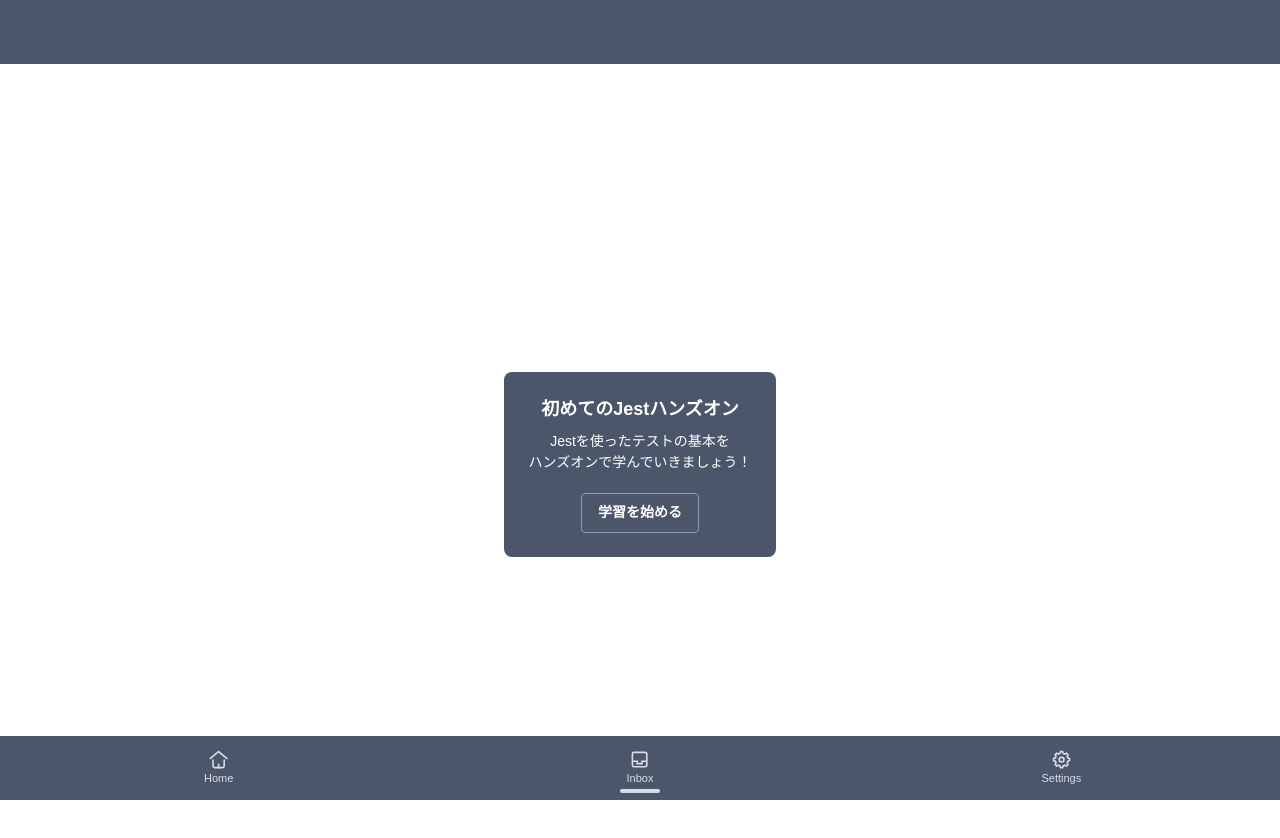
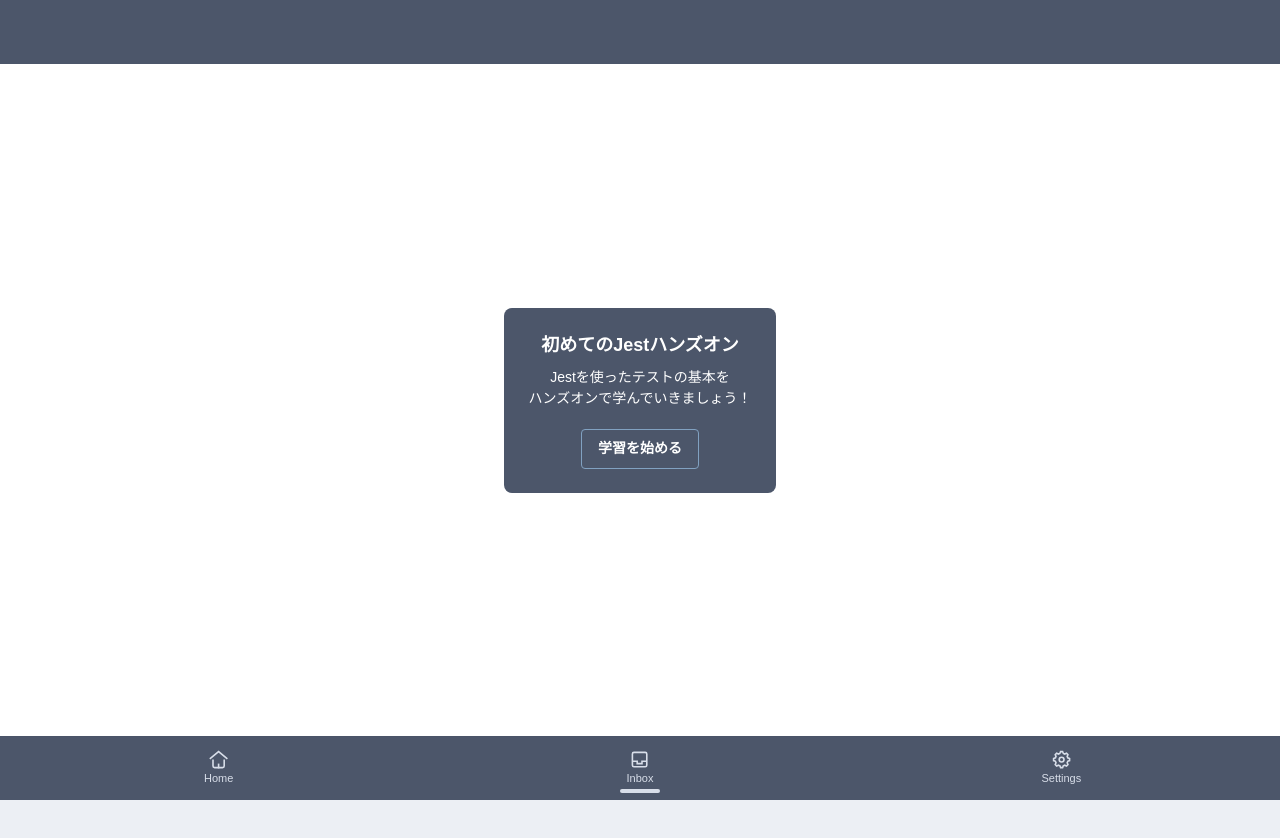
Before and after one commit to arp-r-nagao/Jest_Learning, a Next.js app: page / in a window 1280 px wide. Shown: the top 838 px of the page. After the commit the page ends 800 px from the top, so only its background shows below. Built offline with nearby package versions, Linux system fonts and the light colour scheme.

Commit message:
レイアウト修正

```diff
--- a/app/layout.tsx
+++ b/app/layout.tsx
@@ -27,9 +27,11 @@
   return (
     <html lang="en" data-theme="nord">
       <body className={`${geistSans.variable} ${geistMono.variable} antialiased`}>
-        <Header />
-        <main className="flex-1 mx-5"> {children}</main>
-        <Dock />
+        <main className="h-screen flex flex-col">
+          <Header />
+          <div className="flex-grow flex justify-center items-center">{children}</div>
+          <Dock />
+        </main>
       </body>
     </html>
   );
--- a/app/page.tsx
+++ b/app/page.tsx
@@ -11,7 +11,7 @@
     </>
   );
   return (
-    <div className="flex justify-center items-center h-screen">
+    <div>
       <Card
         title="初めてのJestハンズオン"
         content={content}
```
